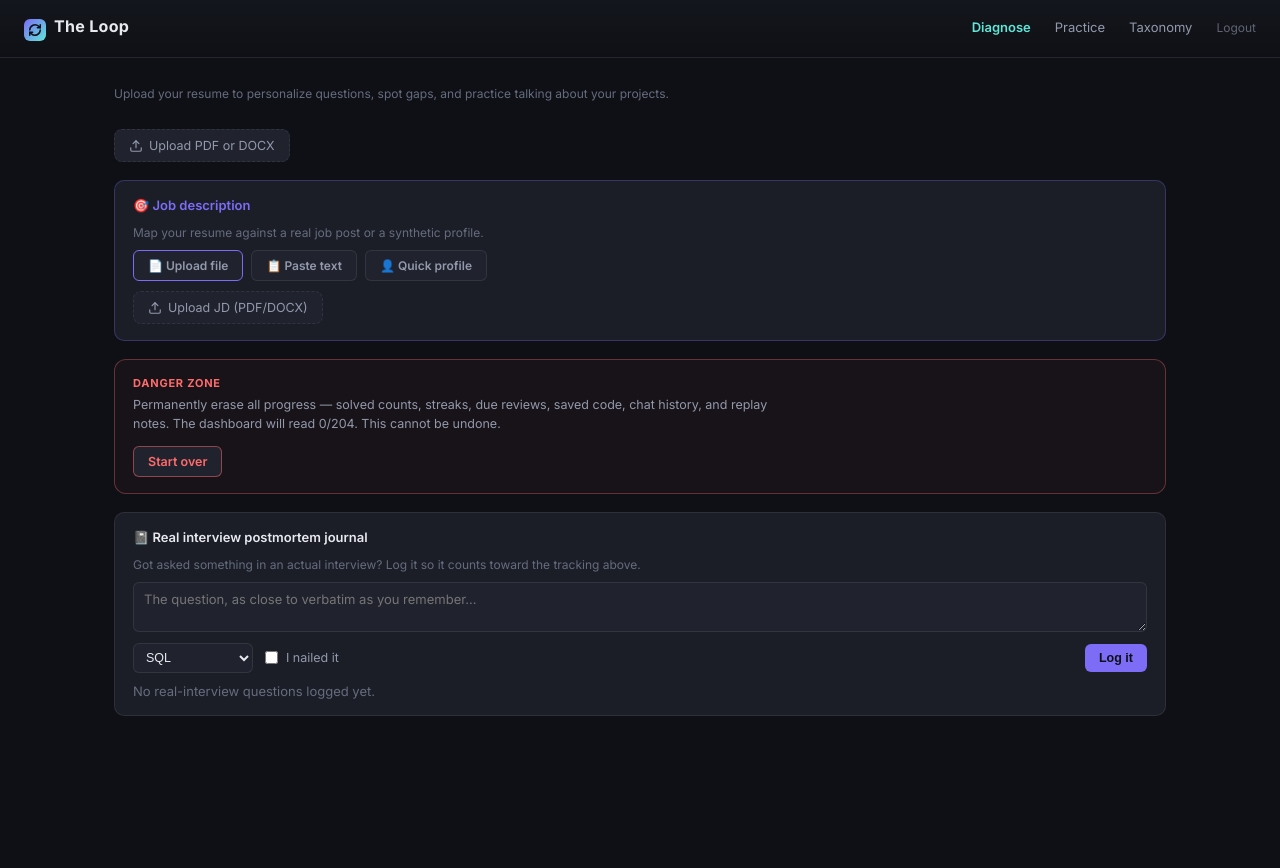
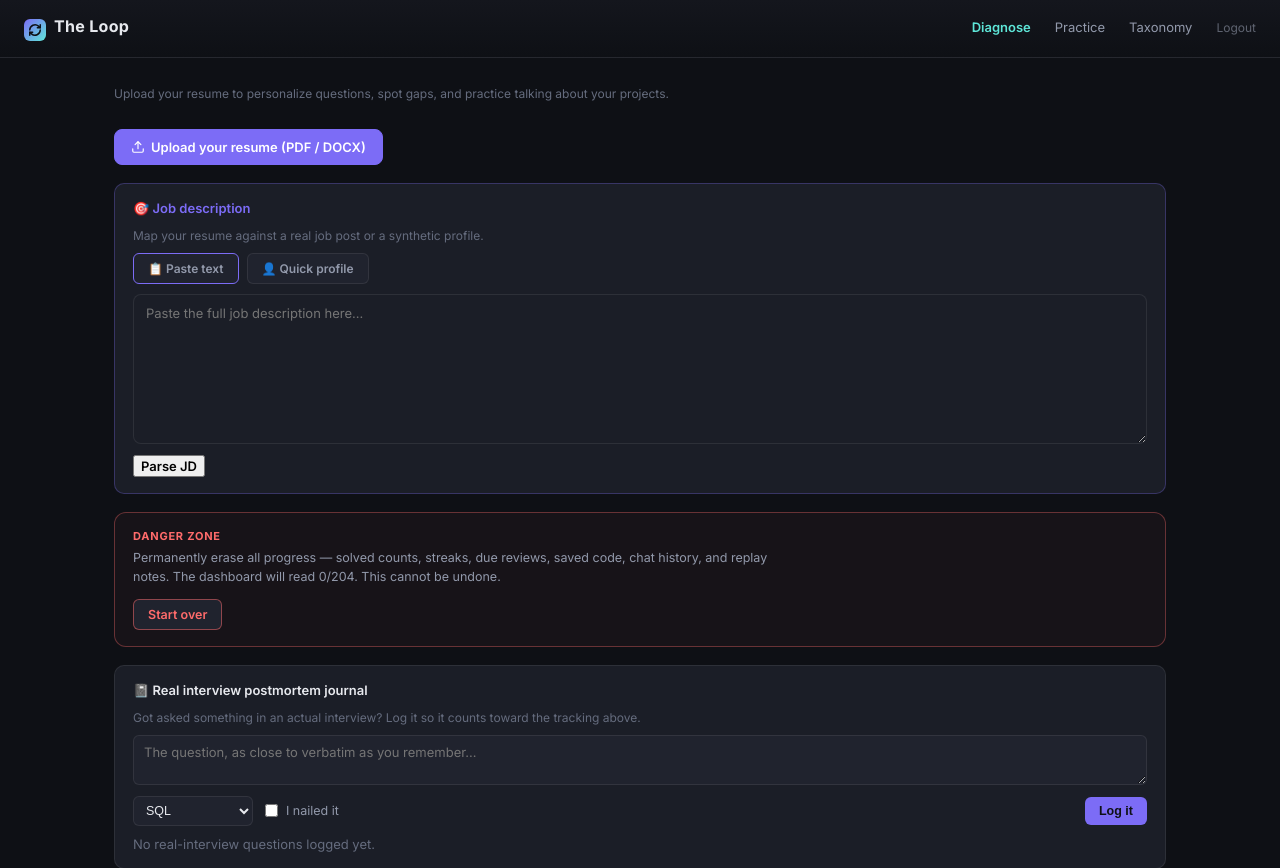
Before and after one commit to prithvi020397/PrepSage, a Flask app: page /dashboard in a window 1280 px wide. Shown: the top 868 px of the page. Before the commit the page ends 716 px from the top, so only its background shows below. Run offline with Flask 3, Linux system fonts and the light colour scheme; some libraries are stand-ins or nearby versions.

Commit message:
UX: drop self-diagnose card, fold self-claims into coverage, remove JD file upload + resume clusters, make resume upload CTA visible

```diff
--- a/app.py
+++ b/app.py
@@ -876,14 +876,14 @@ def _compute_role_readiness():
 
     # lens 1: concept coverage from the matcher. Verify items are uncertain — excluded
     # from both numerator and denominator so coverage reflects only confident matches.
-    # Self-reported (user-confirmed) concepts count toward coverage but are kept separate
-    # from proven coverage so the number stays honest.
+    # Self-reported (user-confirmed) concepts DO count toward the headline coverage so
+    # tapping "I've done this" makes the number visibly rise, but the count is also
+    # shown separately so the reader knows how much is self-claimed vs resume-proven.
     total_concepts = (match["real_gap_count"] + match["translation_count"]
                       + match["covered_count"] + match["verify_count"] + match["self_reported_count"])
-    proven = match["covered_count"] + match["translation_count"]
+    proven = match["covered_count"] + match["translation_count"] + match["self_reported_count"]
     self_reported = match["self_reported_count"]
-    # Headline = proven only. verify stays in the denominator (uncertain != covered),
-    # and self-reported is shown separately and never folded into the headline number.
+    # Headline = proven (resume evidence + self-claimed). verify stays in the denominator.
     coverage = round(100 * proven / total_concepts) if total_concepts else 0
     proven_coverage = coverage
 
--- a/templates/dashboard.html
+++ b/templates/dashboard.html
@@ -103,11 +103,12 @@
   .resume-upload input[type="file"] { display: none; }
   .resume-upload label {
     display: inline-flex; align-items: center; gap: 6px;
-    padding: 8px 14px; background: var(--card-2); border: 1px dashed var(--border);
-    border-radius: 8px; color: var(--text-dim); font-size: 12.5px; cursor: pointer;
-    transition: border-color 0.15s, color 0.15s;
+    padding: 9px 16px; background: var(--accent); border: 1px solid var(--accent);
+    border-radius: 8px; color: #fff; font-size: 13px; font-weight: 600; cursor: pointer;
+    transition: filter 0.15s, transform 0.05s;
   }
-  .resume-upload label:hover { border-color: var(--accent); color: var(--text); }
+  .resume-upload label:hover { filter: brightness(1.1); }
+  .resume-upload label:active { transform: translateY(1px); }
   .resume-skills { display: flex; flex-wrap: wrap; gap: 5px; margin-top: 8px; }
   .resume-skill-tag {
     padding: 3px 8px; background: var(--accent-soft); border-radius: 4px;
@@ -571,7 +535,7 @@
         <div class="resume-upload">
           <label for="resume-upload-input">
             <svg width="14" height="14" viewBox="0 0 24 24" fill="none" stroke="currentColor" stroke-width="2" stroke-linecap="round" stroke-linejoin="round"><path d="M21 15v4a2 2 0 0 1-2 2H5a2 2 0 0 1-2-2v-4"/><polyline points="17 8 12 3 7 8"/><line x1="12" y1="3" x2="12" y2="15"/></svg>
-            Upload PDF or DOCX
+            Upload your resume (PDF / DOCX)
           </label>
           <input type="file" id="resume-upload-input" accept=".pdf,.docx,.doc,.txt" onchange="uploadResume(this)">
           <span id="resume-status" class="sub"></span>
@@ -594,9 +558,6 @@
         {% endif %}
         <div class="sub" style="margin-top:6px; font-style:italic;">{{ jd.signal_framing }}</div>
         <div style="margin-top:10px; display:flex; gap:10px; align-items:center;">
-          <label for="jd-reupload" style="font-size:11.5px; color:var(--text-faint); cursor:pointer;">Re-upload JD</label>
-          <input type="file" id="jd-reupload" accept=".pdf,.docx,.doc,.txt" style="display:none;" onchange="uploadJD(this)">
-          <span style="color:var(--text-faint); font-size:11px;">or</span>
           <span id="jd-paste-toggle" style="font-size:11.5px; color:var(--accent); cursor:pointer;" onclick="toggleJdPaste()">Paste new JD</span>
         </div>
         <div id="jd-repaste-section" style="display:none; margin-top:8px;">
@@ -608,21 +569,10 @@
       {% else %}
         <div class="sub" style="margin-bottom:10px;">Map your resume against a real job post or a synthetic profile.</div>
         <div style="display:flex; gap:8px; margin-bottom:10px;">
-          <button class="btn btn-ghost" id="jd-mode-file" onclick="setJdMode('file')" style="font-size:12px; border:1px solid var(--accent);">📄 Upload file</button>
-          <button class="btn btn-ghost" id="jd-mode-text" onclick="setJdMode('text')" style="font-size:12px;">📋 Paste text</button>
+          <button class="btn btn-ghost" id="jd-mode-text" onclick="setJdMode('text')" style="font-size:12px; border:1px solid var(--accent);">📋 Paste text</button>
           <button class="btn btn-ghost" id="jd-mode-profile" onclick="setJdMode('profile')" style="font-size:12px;">👤 Quick profile</button>
         </div>
-        <div id="jd-file-section">
-          <div class="resume-upload">
-            <label for="jd-upload-input">
-              <svg width="14" height="14" viewBox="0 0 24 24" fill="none" stroke="currentColor" stroke-width="2" stroke-linecap="round" stroke-linejoin="round"><path d="M21 15v4a2 2 0 0 1-2 2H5a2 2 0 0 1-2-2v-4"/><polyline points="17 8 12 3 7 8"/><line x1="12" y1="3" x2="12" y2="15"/></svg>
-              Upload JD (PDF/DOCX)
-            </label>
-            <input type="file" id="jd-upload-input" accept=".pdf,.docx,.doc,.txt" onchange="uploadJD(this)">
-            <span id="jd-status" class="sub"></span>
-          </div>
-        </div>
-        <div id="jd-text-section" style="display:none;">
+        <div id="jd-text-section">
           <textarea id="jd-text-input" rows="8" placeholder="Paste the full job description here..." style="width:100%; padding:10px 12px; background:var(--card); border:1px solid var(--border); border-radius:8px; color:var(--text); font-size:13px; font-family:'Inter',sans-serif; resize:vertical; outline:none;"></textarea>
           <button class="btn" onclick="uploadJDText()" style="margin-top:8px; font-size:13px;">Parse JD</button>
           <span id="jd-text-status" class="sub" style="margin-left:8px;"></span>
@@ -678,8 +628,8 @@
         <div>
           <div class="label">Concept coverage</div>
           <div class="big">{{ role_readiness.coverage }}<span class="unit">%</span><span class="sig sig-{{ coverage_signal }}">{{ coverage_signal.replace('_', ' ') }}</span></div>
-          <div class="sub">concepts proven (verified in resume)
-            {% if role_readiness.self_reported_count %}· <span style="color:var(--warn);">{{ role_readiness.self_reported_count }} self-reported, not counted</span>{% endif %}
+          <div class="sub">concepts proven (resume + self-claimed)
+            {% if role_readiness.self_reported_count %}· <span style="color:var(--warn);">{{ role_readiness.self_reported_count }} self-claimed</span>{% endif %}
           </div>
         </div>
         {% if role_readiness.claim_readiness is not none %}
@@ -1018,33 +968,6 @@
       }
     }
 
-    async function selfDiagnose(btn, concept, confirm) {
-      btn.disabled = true;
-      btn.innerHTML = '…';
-      try {
-        const r = await fetch('/api/jd-confirm', {
-          method: 'POST', headers: {'Content-Type': 'application/json'},
-          body: JSON.stringify({concept, confirmed: confirm})
-        });
-        const res = await r.json();
-        if (!r.ok || res.error) { btn.disabled = false; btn.innerHTML = '✗'; return; }
-        // toggle in-place: update button + status label
-        const row = btn.closest('.gap-row');
-        const status = row.querySelector('.gap-count');
-        const newConfirm = !confirm;
-        btn.onclick = function() { selfDiagnose(this, concept, newConfirm); };
-        btn.innerHTML = newConfirm ? '✓ Done' : '✓';
-        btn.style.borderColor = newConfirm ? 'var(--success)' : 'var(--border)';
-        btn.style.color = newConfirm ? 'var(--success)' : 'var(--text-faint)';
-        status.textContent = newConfirm ? 'self reported' : 'gap';
-        status.style.color = newConfirm ? 'var(--warn)' : 'var(--error)';
-        btn.disabled = false;
-      } catch (e) {
-        btn.disabled = false;
-        btn.innerHTML = '✗';
-      }
-    }
-
     async function confirmConcept(btn, concept, confirmed = true) {
       // update in-place (no reload) so multiple clicks in a row all save
       btn.disabled = true;
@@ -1078,7 +1001,7 @@
       const profileBtn = document.getElementById('jd-mode-profile');
       [fileSection, textSection, profileSection].forEach(s => { if (s) s.style.display = 'none'; });
       [fileBtn, textBtn, profileBtn].forEach(b => { if (b) b.style.borderColor = ''; });
-      if (mode === 'file') { fileSection.style.display = ''; fileBtn.style.borderColor = 'var(--accent)'; }
+      if (mode === 'file') { if (fileSection) fileSection.style.display = ''; if (fileBtn) fileBtn.style.borderColor = 'var(--accent)'; }
       else if (mode === 'text') { textSection.style.display = ''; textBtn.style.borderColor = 'var(--accent)'; }
       else if (mode === 'profile') { profileSection.style.display = ''; profileBtn.style.borderColor = 'var(--accent)'; }
     }
```
Also changed, not shown: other parts of templates/dashboard.html (+0 -37 lines).
